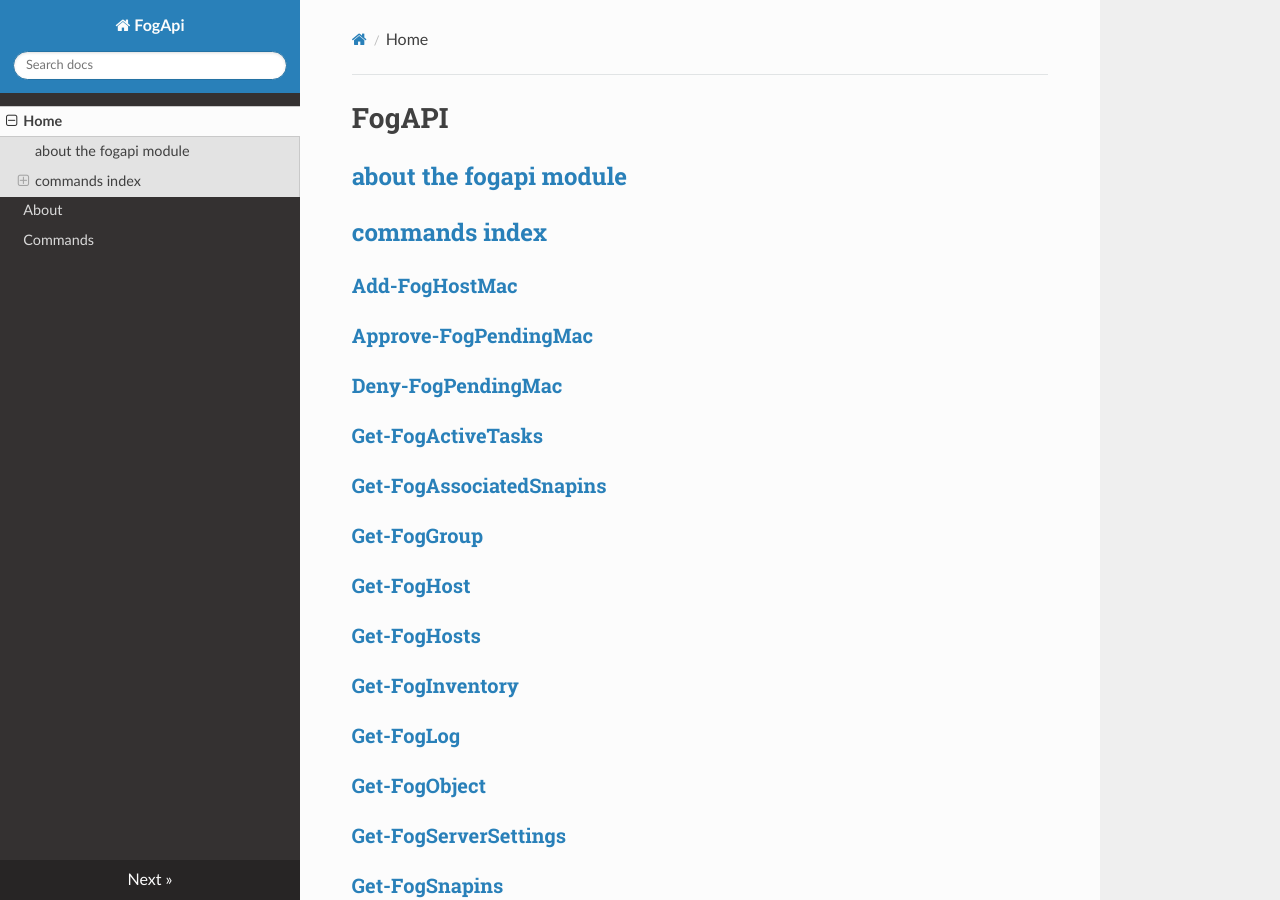
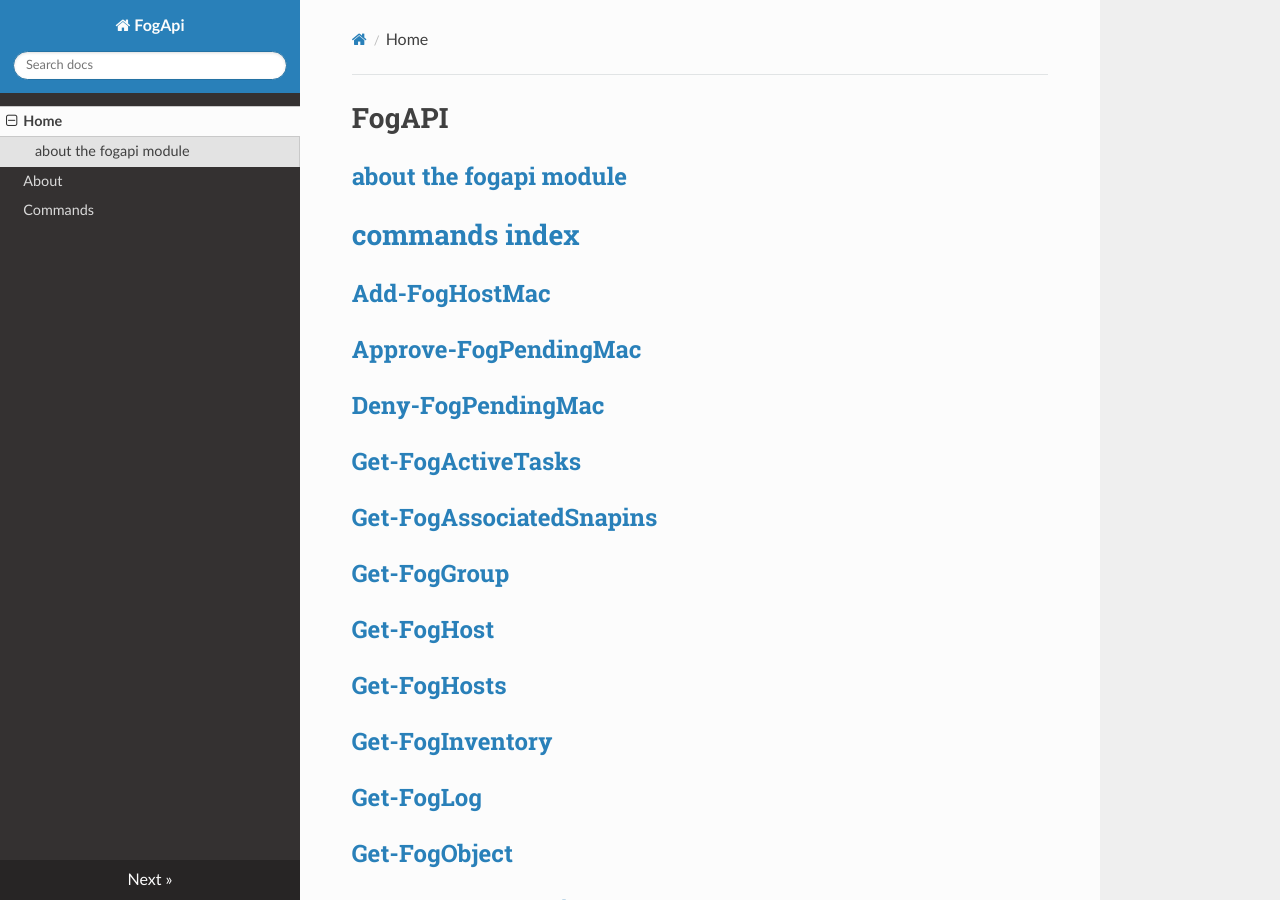
Before and after one commit to darksidemilk/FogApi, an MkDocs documentation site: the page built from docs/index.md, in a window 1280 px wide and 900 px high. Built offline with MkDocs 1.6.1, drawn with Linux system fonts in a browser that asks for light colours; nearby versions of some CDN libraries.

Commit message:
different index

```diff
--- a/docs/index.md
+++ b/docs/index.md
@@ -2,54 +2,54 @@
 
 ## [about the fogapi module](about_FogAPI.md)
 
-## [commands index](commands/index.md)
+# [commands index](commands/index.md)
 
-### [Add-FogHostMac](Add-FogHostMac.md)
+## [Add-FogHostMac](Add-FogHostMac.md)
 
-### [Approve-FogPendingMac](Approve-FogPendingMac.md)
+## [Approve-FogPendingMac](Approve-FogPendingMac.md)
 
-### [Deny-FogPendingMac](Deny-FogPendingMac.md)
+## [Deny-FogPendingMac](Deny-FogPendingMac.md)
 
-### [Get-FogActiveTasks](Get-FogActiveTasks.md)
+## [Get-FogActiveTasks](Get-FogActiveTasks.md)
 
-### [Get-FogAssociatedSnapins](Get-FogAssociatedSnapins.md)
+## [Get-FogAssociatedSnapins](Get-FogAssociatedSnapins.md)
 
-### [Get-FogGroup](Get-FogGroup.md)
+## [Get-FogGroup](Get-FogGroup.md)
 
-### [Get-FogHost](Get-FogHost.md)
+## [Get-FogHost](Get-FogHost.md)
 
-### [Get-FogHosts](Get-FogHosts.md)
+## [Get-FogHosts](Get-FogHosts.md)
 
-### [Get-FogInventory](Get-FogInventory.md)
+## [Get-FogInventory](Get-FogInventory.md)
 
-### [Get-FogLog](Get-FogLog.md)
+## [Get-FogLog](Get-FogLog.md)
 
-### [Get-FogObject](Get-FogObject.md)
+## [Get-FogObject](Get-FogObject.md)
 
-### [Get-FogServerSettings](Get-FogServerSettings.md)
+## [Get-FogServerSettings](Get-FogServerSettings.md)
 
-### [Get-FogSnapins](Get-FogSnapins.md)
+## [Get-FogSnapins](Get-FogSnapins.md)
 
-### [Get-PendingMacsForHost](Get-PendingMacsForHost.md)
+## [Get-PendingMacsForHost](Get-PendingMacsForHost.md)
 
-### [Install-FogService](Install-FogService.md)
+## [Install-FogService](Install-FogService.md)
 
-### [Invoke-FogApi](Invoke-FogApi.md)
+## [Invoke-FogApi](Invoke-FogApi.md)
 
-### [New-FogObject](New-FogObject.md)
+## [New-FogObject](New-FogObject.md)
 
-### [Remove-FogObject](Remove-FogObject.md)
+## [Remove-FogObject](Remove-FogObject.md)
 
-### [Remove-UsbMac](Remove-UsbMac.md)
+## [Remove-UsbMac](Remove-UsbMac.md)
 
-### [Reset-HostEncryption](Reset-HostEncryption.md)
+## [Reset-HostEncryption](Reset-HostEncryption.md)
 
-### [Set-FogInventory](Set-FogInventory.md)
+## [Set-FogInventory](Set-FogInventory.md)
 
-### [Set-FogServerSettings](Set-FogServerSettings.md)
+## [Set-FogServerSettings](Set-FogServerSettings.md)
 
-### [Set-FogSnapins](Set-FogSnapins.md)
+## [Set-FogSnapins](Set-FogSnapins.md)
 
-### [Start-FogSnapins](Start-FogSnapins.md)
+## [Start-FogSnapins](Start-FogSnapins.md)
 
-### [Update-FogObject](Update-FogObject.md)
+## [Update-FogObject](Update-FogObject.md)
```
